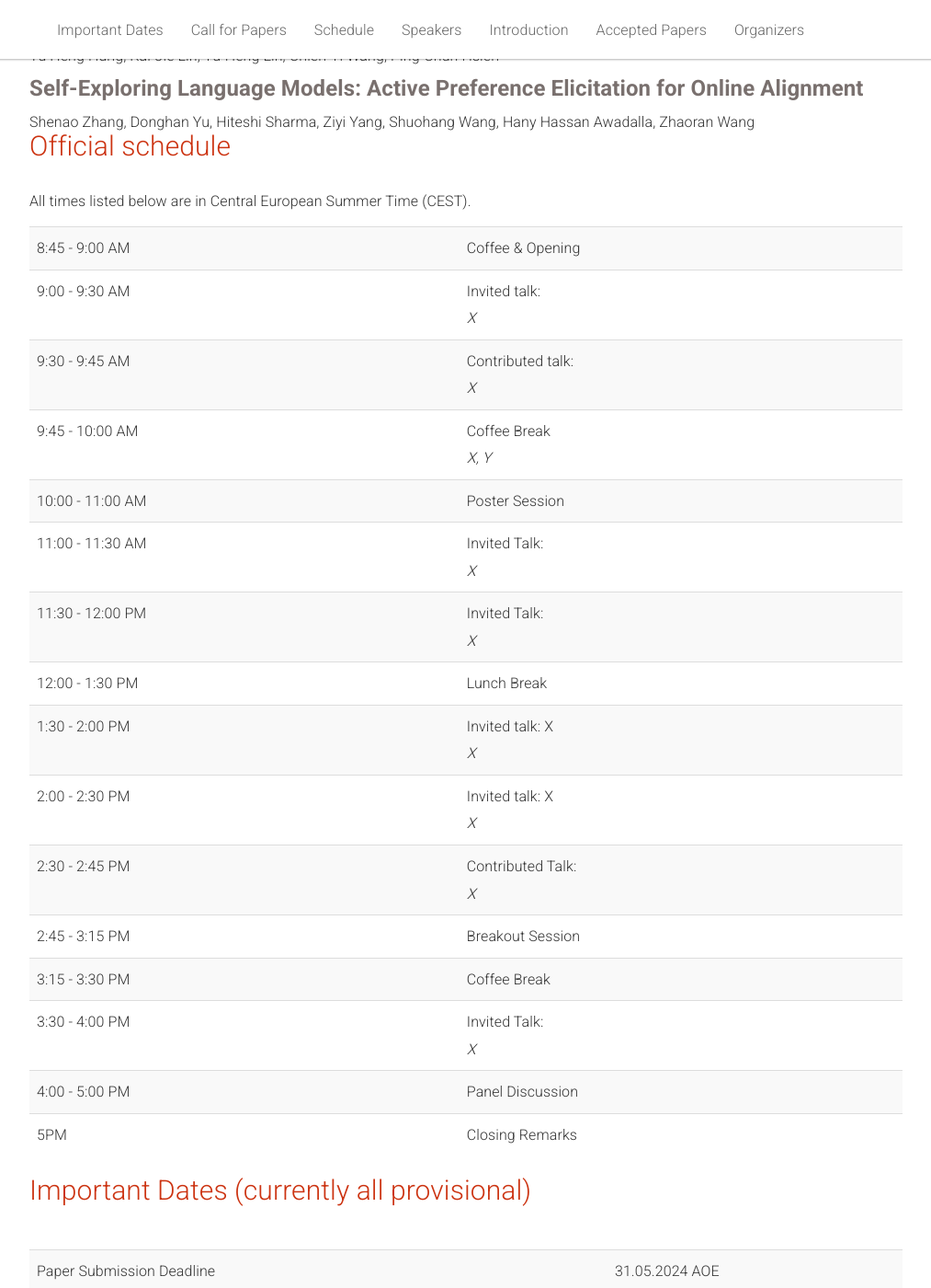
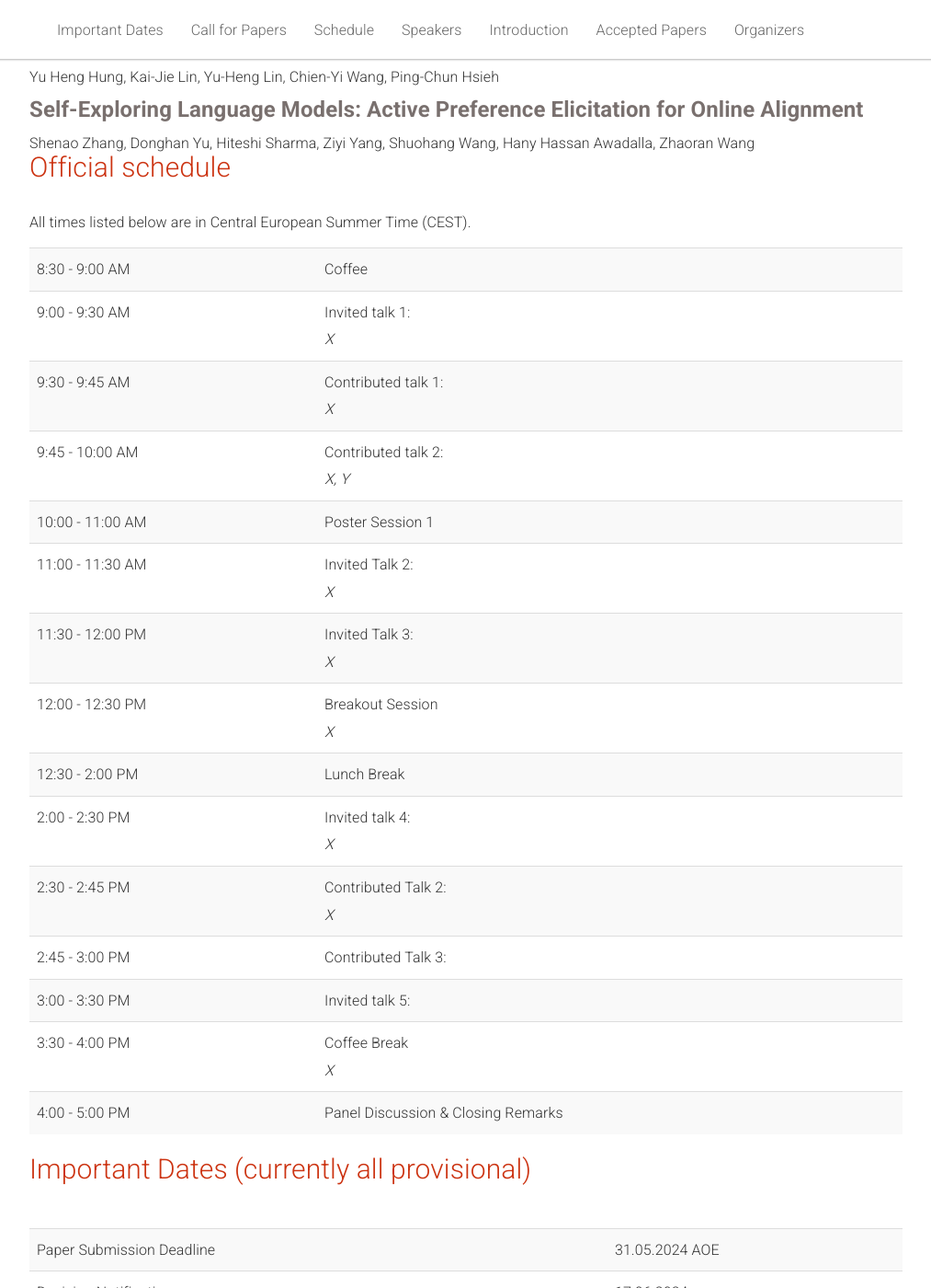
Before and after one commit to autorlworkshop/autorlworkshop.github.io, a Jekyll site: the page built from _pages/home.md, in a window 1280 px wide and 1400 px high, scrolled down 1605 px. Shown: the whole window at 92% size, without its empty margins (133-1146 px from the left). Built offline with Jekyll 4.4.1, drawn with Linux system fonts in a browser that asks for light colours; some of the changed text lies outside the part shown.

Commit message:
Update schedule and location

```diff
--- a/_pages/home.md
+++ b/_pages/home.md
@@ -29,7 +29,7 @@ acknowledgements: ""
       Through a mixture of diverse expert talks and opportunity for conversation, we hope to emphasize the many facets of current AutoRL approaches and where collaboration across fields is possible.
     </p>
     <p>
-    <p style="color:#c31;"><b>Update:</b></p> <b>The workshop has been accepted at ICML 2024 to be held in Vienna. Location: Schubert 1 - 3, Messe Wien Exhibition Congress Center</b>.
+    <p style="color:#c31;"><b>Update:</b></p> <b>The workshop has been accepted at ICML 2024 to be held in Vienna. Location: Stolz 0, Messe Wien Exhibition Congress Center. Date: 27 July 2024</b>.
        </p>
     <p>
     Contact: <a href="mailto:autorlworkshop@ai.uni-hannover.de">autorlworkshop@ai.uni-hannover.de</a>
@@ -107,107 +107,101 @@ acknowledgements: ""
     <table class="table table-striped">
       <tbody>
         <tr>
-          <td>8:45 - 9:00 AM</td>
+          <td>8:30 - 9:00 AM</td>
           <td>
-            Coffee & Opening
+            Coffee
           </td>
         </tr>
         <tr>
           <td>9:00 - 9:30 AM</td>
           <td>
-            Invited talk:  <br/>
+            Invited talk 1:  <br/>
             <i> X </i>
           </td>
         </tr>
         <tr>
           <td>9:30 - 9:45 AM</td>
           <td>
-            Contributed talk:  <br/>
+            Contributed talk 1:  <br/>
             <i> X </i>
           </td>
         </tr>
         <tr>
           <td>9:45 - 10:00 AM</td>
           <td>
-            Coffee Break <br/>
+            Contributed talk 2: <br/>
             <i> X, Y </i>
           </td>
         </tr>
         <tr>
           <td>10:00 - 11:00 AM</td>
           <td>
-            Poster Session
+            Poster Session 1
           </td>
         </tr>
         <tr>
           <td>11:00 - 11:30 AM</td>
           <td>
-            Invited Talk: <br/>
+            Invited Talk 2: <br/>
             <i> X </i>
           </td>
         </tr>
         <tr>
           <td>11:30 - 12:00 PM</td>
           <td>
-            Invited Talk: <br/>
+            Invited Talk 3: <br/>
             <i> X </i>
           </td>
         </tr>
         <tr>
-          <td>12:00 - 1:30 PM</td>
+          <td>12:00 - 12:30 PM</td>
+          <td>
+            Breakout Session <br/>
+            <i> X </i>
+          </td>
+        </tr>
+        <tr>
+          <td>12:30 - 2:00 PM</td>
           <td>
             Lunch Break
           </td>
         </tr>
         <tr>
-          <td>1:30 - 2:00 PM</td>
-          <td>
-            Invited talk: X <br/>
-            <i> X </i>
-          </td>
-        </tr>
-        <tr>
           <td>2:00 - 2:30 PM</td>
           <td>
-            Invited talk: X <br/>
+            Invited talk 4: <br/>
             <i> X </i>
           </td>
         </tr>
         <tr>
           <td>2:30 - 2:45 PM</td>
           <td>
-            Contributed Talk: <br/>
+            Contributed Talk 2: <br/>
             <i> X </i>
           </td>
         </tr>
         <tr>
-          <td>2:45 - 3:15 PM</td>
+          <td>2:45 - 3:00 PM</td>
           <td>
-            Breakout Session
+            Contributed Talk 3:
           </td>
         </tr>
         <tr>
-          <td>3:15 - 3:30 PM</td>
+          <td>3:00 - 3:30 PM</td>
           <td>
-            Coffee Break
+            Invited talk 5:
           </td>
         </tr>
         <tr>
           <td>3:30 - 4:00 PM</td>
           <td>
-            Invited Talk: <br/>
+            Coffee Break <br/>
             <i> X </i>
           </td>
         </tr>
         <tr>
           <td>4:00 - 5:00 PM</td>
-          <td> Panel Discussion </td>
-        </tr>
-        <tr>
-          <td>5PM</td>
-          <td>
-            Closing Remarks
-          </td>
+          <td> Panel Discussion & Closing Remarks </td>
         </tr>
       </tbody>
     </table>
```
